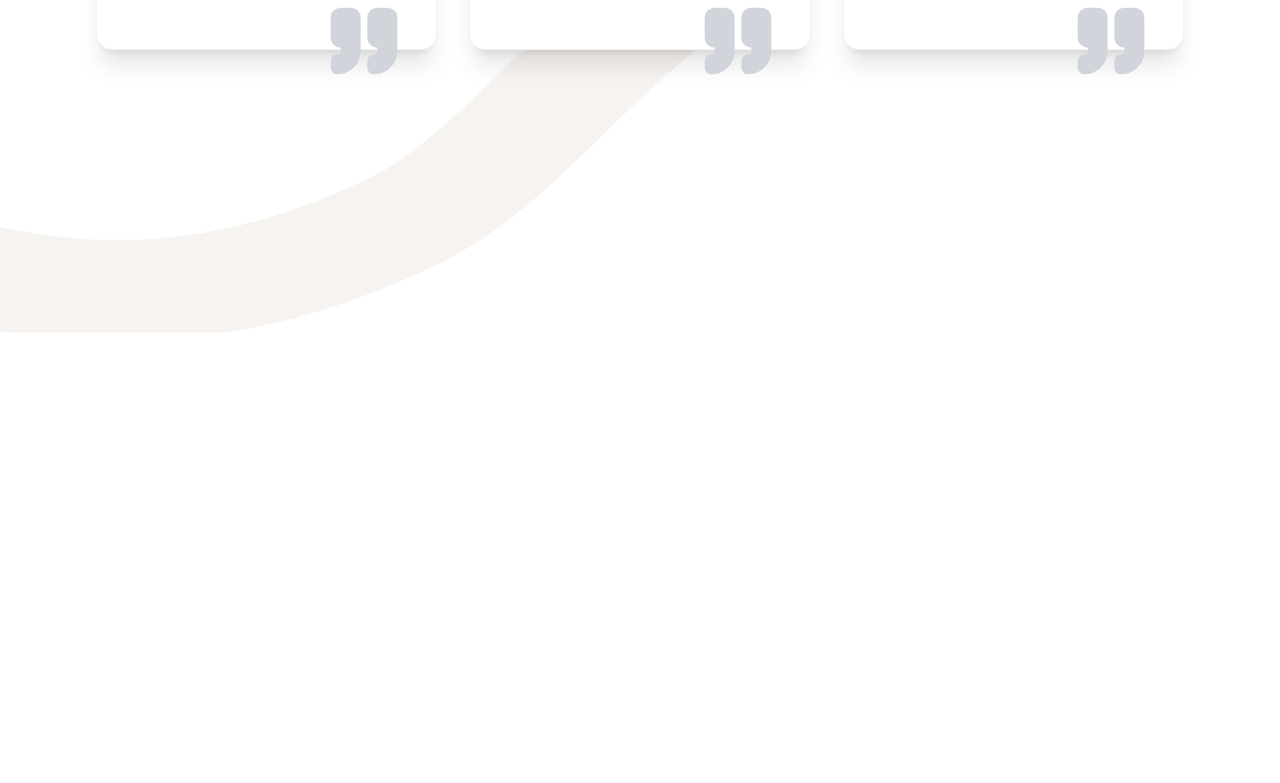
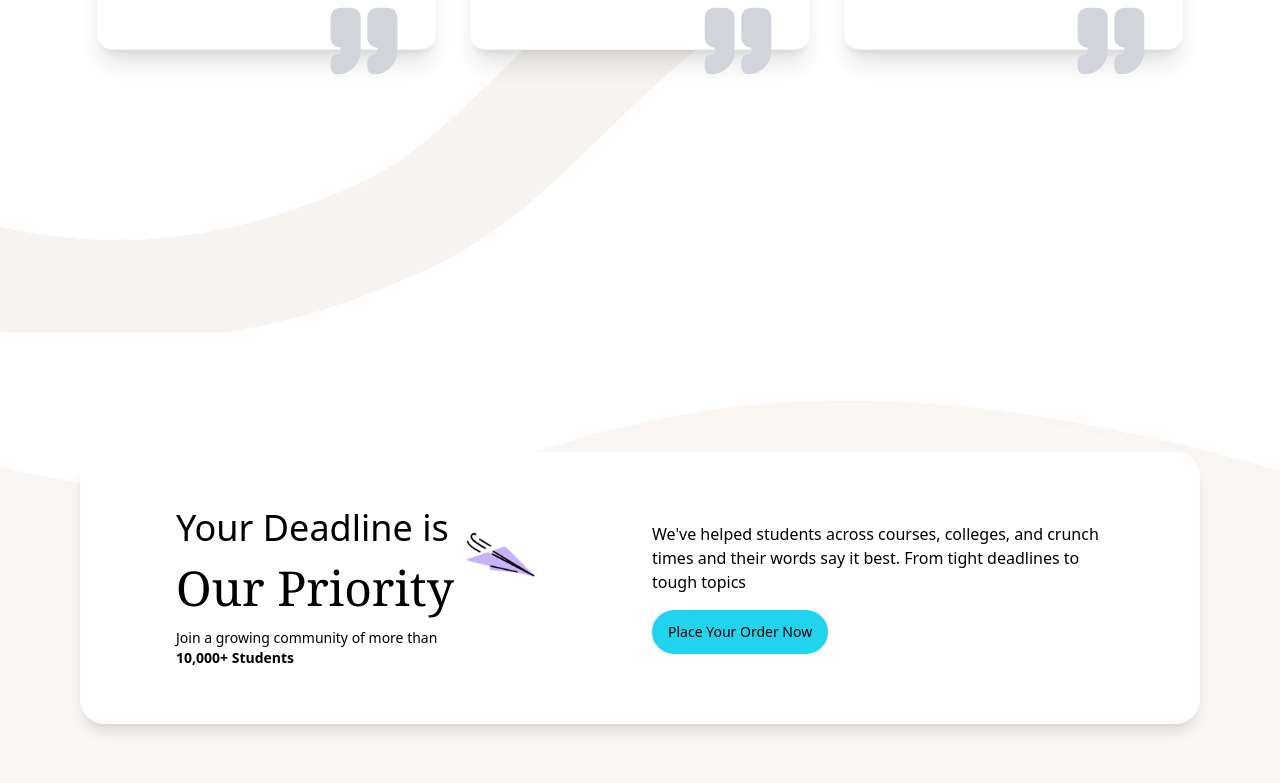
Before and after one commit to RaviKiran25052/easypro_frontend, a React (Create React App) app: page / in a window 1280 px wide. Shown: the part 3722-4505 px from the top of the page. Before the commit the page ends 4110 px from the top, so only its background shows below. Built offline with nearby package versions, Linux system fonts and the light colour scheme.

Commit message:
orderNow

```diff
--- /dev/null
+++ b/src/components/Home/OrderNow.jsx
@@ -0,0 +1,34 @@
+const OrderNow = () => {
+	return (
+		<div className="py-16 px-4 md:px-20 relative overflow-hidden"
+			style={{
+				backgroundImage: "url('/waveFooter.png')",
+				backgroundSize: "cover",
+				backgroundPosition: "center"
+			}}>
+			<div className="py-14 px-20 md:px-24 bg-white rounded-3xl shadow-lg grid grid-cols-1 md:grid-cols-2 gap-6 items-center">
+				<div className="flex items-start md:gap-2">
+					<div className="space-y-2 md:space-y-4">
+						<h4 className="text-2xl md:text-4xl">Your Deadline is</h4>
+						<h1 className="text-4xl md:text-5xl font-medium font-serif">Our Priority</h1>
+						<p className="text-sm">
+							Join a growing community of more than <br />
+							<span className="font-semibold">10,000+ Students</span>
+						</p>
+					</div>
+					<img src="/journey/rocket.png" alt="" className='w-16 md:w-20 flex-shrink-0' />
+				</div>
+				<div className="space-y-4">
+					<p className="text-sm md:text-base">
+						We've helped students across courses, colleges, and
+						crunch times and their words say it best. From tight
+						deadlines to tough topics
+					</p>
+					<button className="bg-cyan-400 hover:bg-cyan-500 py-3 px-4 rounded-full text-sm">Place Your Order Now</button>
+				</div>
+			</div>
+		</div>
+	)
+}
+
+export default OrderNow
--- a/src/pages/Home.jsx
+++ b/src/pages/Home.jsx
@@ -3,6 +3,7 @@ import EssayProJourney from "../components/Home/EssayProJourney"
 import Hero from "../components/Home/Hero"
 import EssayWritersServices from "../components/Home/EssayWritersServices"
 import TestimonialCards from "../components/Home/TestimonialCards"
+import OrderNow from "../components/Home/OrderNow"
 
 const Home = () => {
 	return (
@@ -12,6 +13,7 @@ const Home = () => {
 			<EssayProJourney />
 			<EssayWritersServices />
 			<TestimonialCards />
+			<OrderNow />
 		</>
 	)
 }
```
